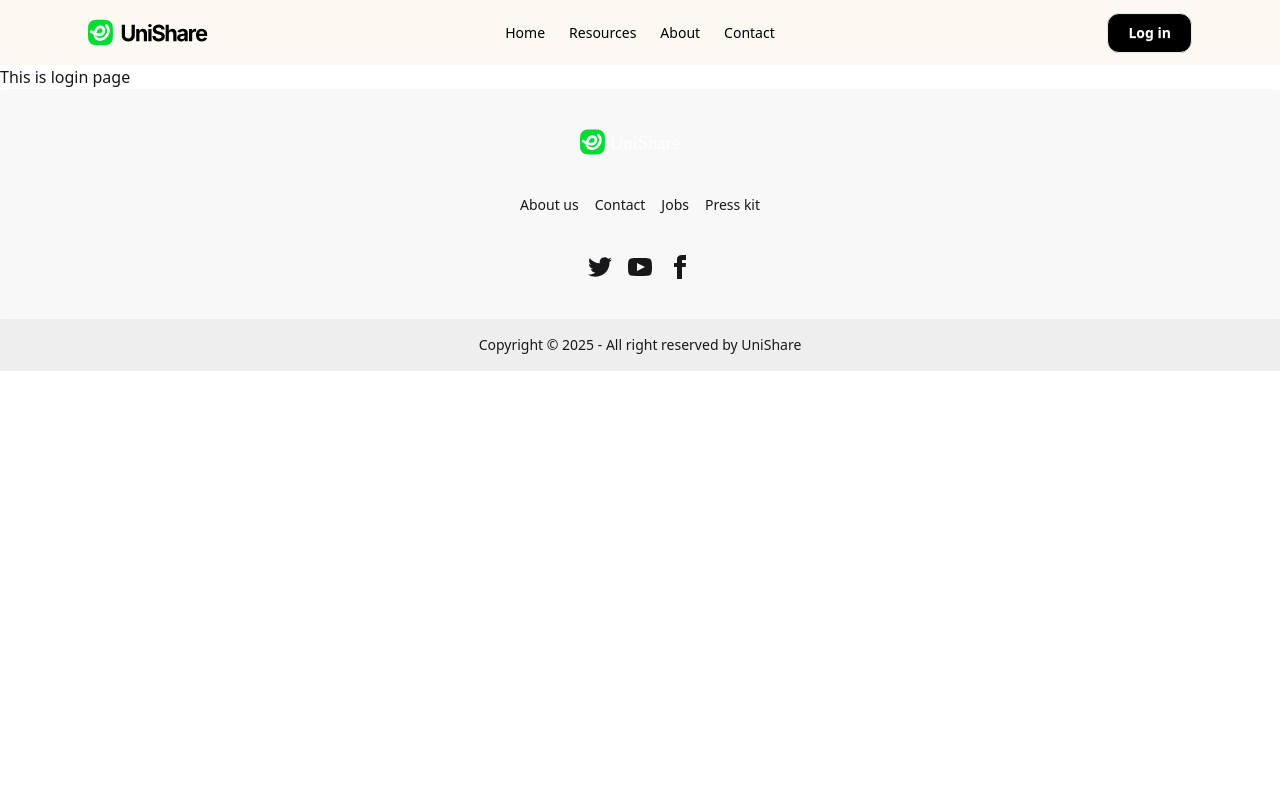
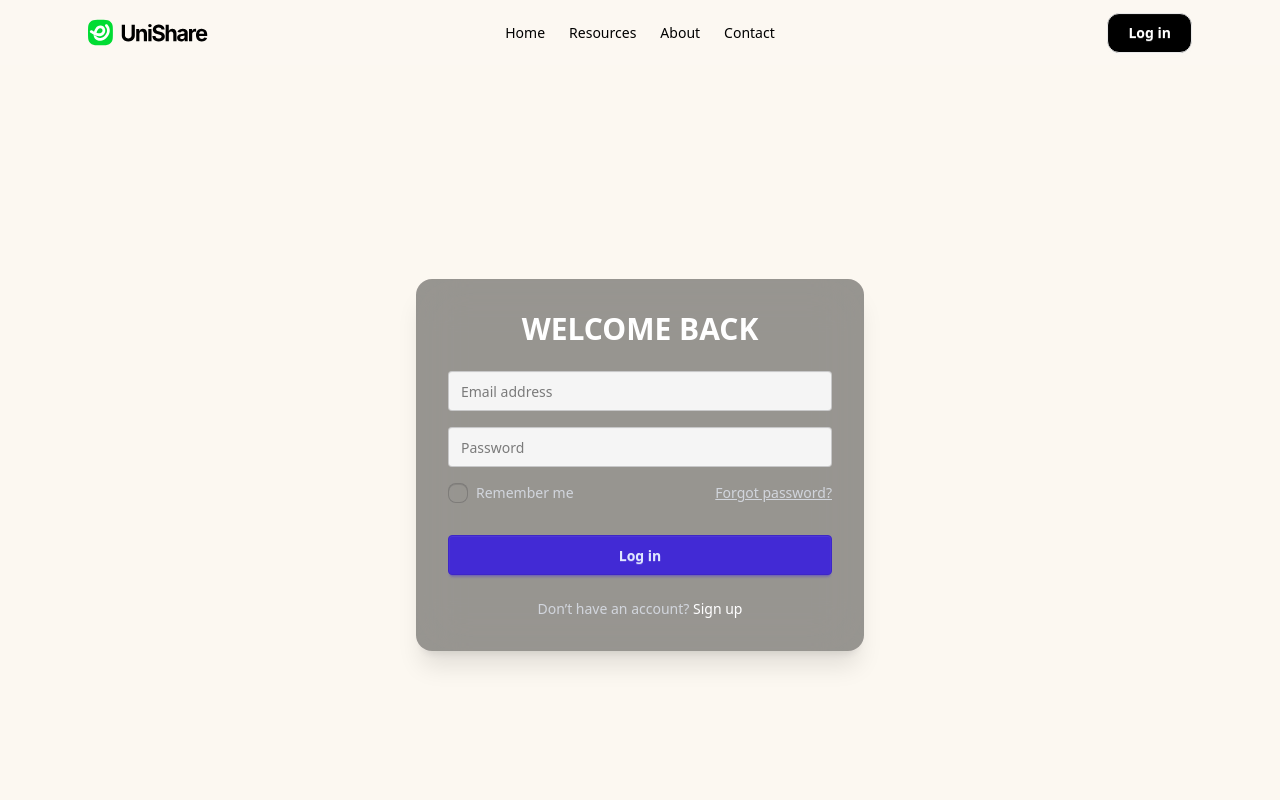
Before and after one commit to tasmim-tahsin/unishare-frontend, a Next.js app: page /login in a window 1280 px wide. Shown: the top 800 px of the page. Built offline with nearby package versions, Linux system fonts and the light colour scheme.

Commit message:
added login page

```diff
--- a/src/app/login/page.tsx
+++ b/src/app/login/page.tsx
@@ -1,7 +1,54 @@
-export default function Home() {
+"use client";
+
+import Link from "next/link";
+
+export default function LoginPage() {
   return (
-    <>
-    <h1>This is login page</h1>
-    </>
+    <div className="min-h-screen bg-[#FCF8F1] flex items-center justify-center px-4">
+
+      <div className="w-full max-w-md rounded-2xl bg-black/40 backdrop-blur-xl shadow-xl p-8">
+
+        <h1 className="text-3xl font-bold text-white text-center mb-6">
+          WELCOME BACK
+        </h1>
+
+        <form className="space-y-4 text-black">
+
+          <input
+            type="email"
+            placeholder="Email address"
+            className="input input-bordered w-full bg-white/90"
+          />
+
+          <input
+            type="password"
+            placeholder="Password"
+            className="input input-bordered w-full bg-white/90"
+          />
+
+          <div className="flex justify-between items-center text-sm text-gray-300">
+            <label className="flex items-center gap-2 cursor-pointer">
+              <input type="checkbox" className="checkbox checkbox-sm" />
+              Remember me
+            </label>
+
+            <Link href="/forgot-password" className="underline hover:text-white">
+              Forgot password?
+            </Link>
+          </div>
+
+          <button className="btn btn-primary w-full mt-4">
+            Log in
+          </button>
+        </form>
+
+        <p className="text-sm text-gray-300 text-center mt-6">
+          Don’t have an account?{" "}
+          <Link href="/signup" className="text-white ">
+            Sign up
+          </Link>
+        </p>
+      </div>
+    </div>
   );
 }
--- a/src/app/signup/page.tsx
+++ b/src/app/signup/page.tsx
@@ -43,7 +43,7 @@ export default function SignupPage() {
 
         <p className="text-sm text-gray-300 text-center mt-6">
           Already have an account?{" "}
-          <a href="/" className="text-white underline">
+          <a href="/login" className="text-white underline">
             Log in
           </a>
         </p>
```
